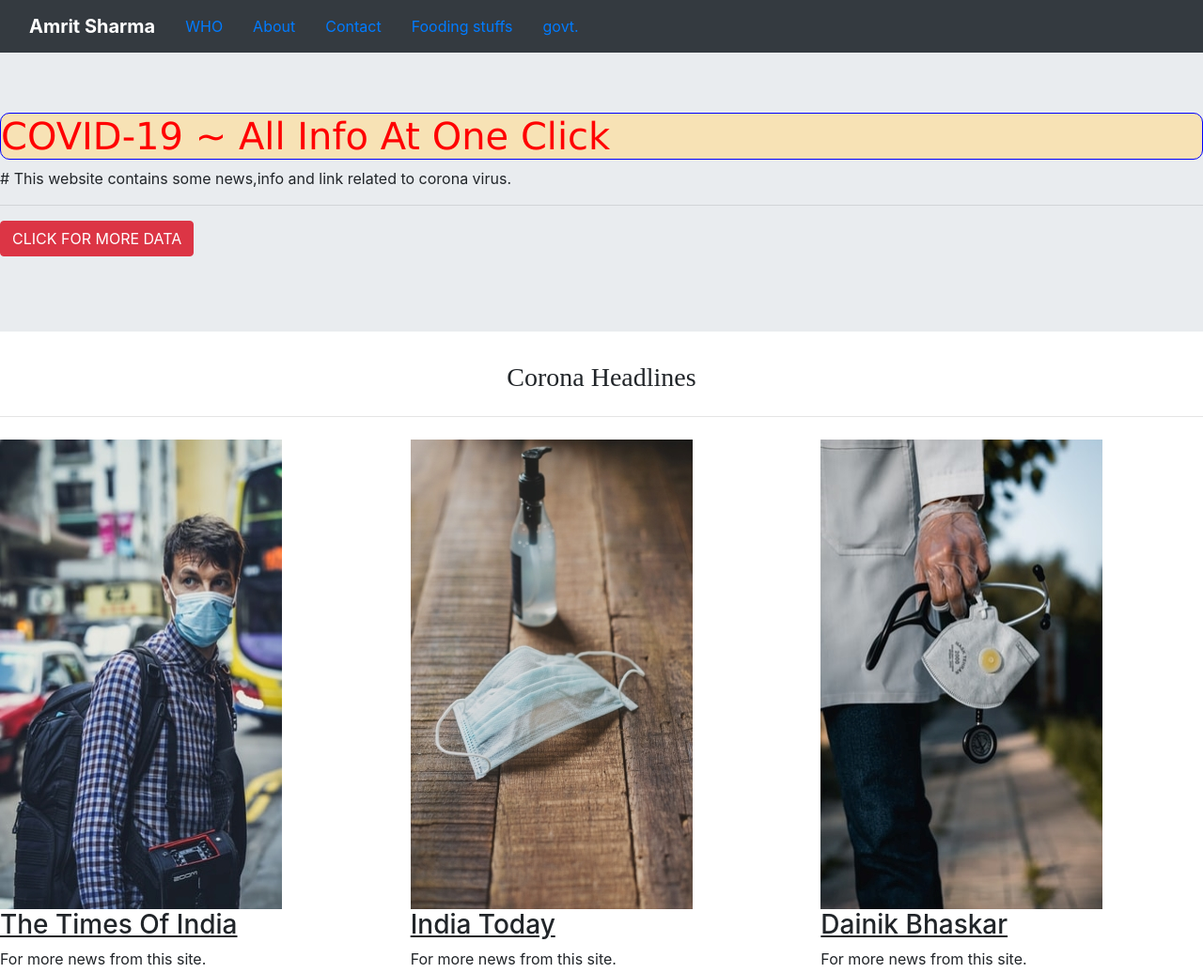
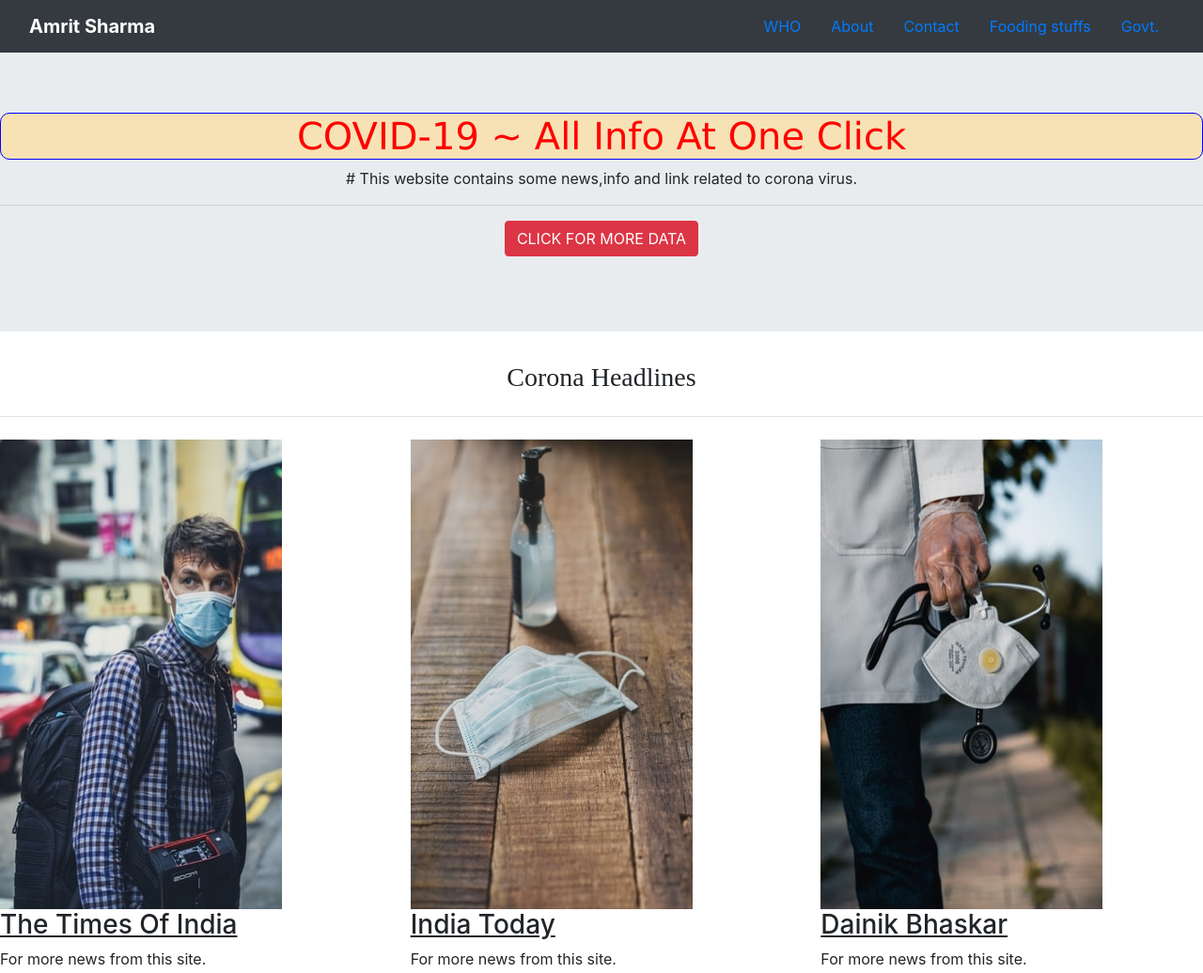
Before and after one commit to dev-amrit460/amrit_corona, a plain HTML site: page index.html in a window 1280 px wide. Shown: the top 1036 px of the page at 94% size. Drawn offline with nearby package versions, Linux system fonts and the light colour scheme.

Commit message:
Update index.html

```diff
--- a/index.html
+++ b/index.html
@@ -17,17 +17,17 @@
 		</div>
         <div class="collapse navbar-collapse"
             id="navcol-1">
-            <ul class="nav">
+            <ul class="nav ml-auto">
                 <li role="presentation" class="nav-item"><a class="nav-link" id="home" href="https://www.who.int/emergencies/diseases/novel-coronavirus-2019">WHO </a></li>
                 <li role="presentation" class="nav-item"><a class="nav-link" href="https://www.google.com/covid19/">About </a></li>
                 <li role="presentation" class="nav-item"><a class="nav-link" href="https://www.mohfw.gov.in/coronvavirushelplinenumber.pdf">Contact </a></li>
                 <li role="presentation" class="nav-item"><a class="nav-link" href="https://www.bigbazaar.com/">Fooding stuffs</a></li>
-                <li role="presentation" class="nav-item"><a class="nav-link" href="https://www.mohfw.gov.in/">govt.</a></li>
+                <li role="presentation" class="nav-item"><a class="nav-link" href="https://www.mohfw.gov.in/">Govt.</a></li>
             </ul>
 
 	   </div>
 </nav>
-<div class="jumbotron jumbotron-fluid text-left ml-auto">
+<div class="jumbotron jumbotron-fluid text-center ml-auto">
     <h1 id="head1">COVID-19 ~ All Info At One Click</h1>
     <p># This website contains some news,info and link related to corona virus.</p><hr>
     <p><a class="btn btn-danger" role="button" href="https://bing.com/covid">CLICK FOR MORE DATA</a></p>
```
